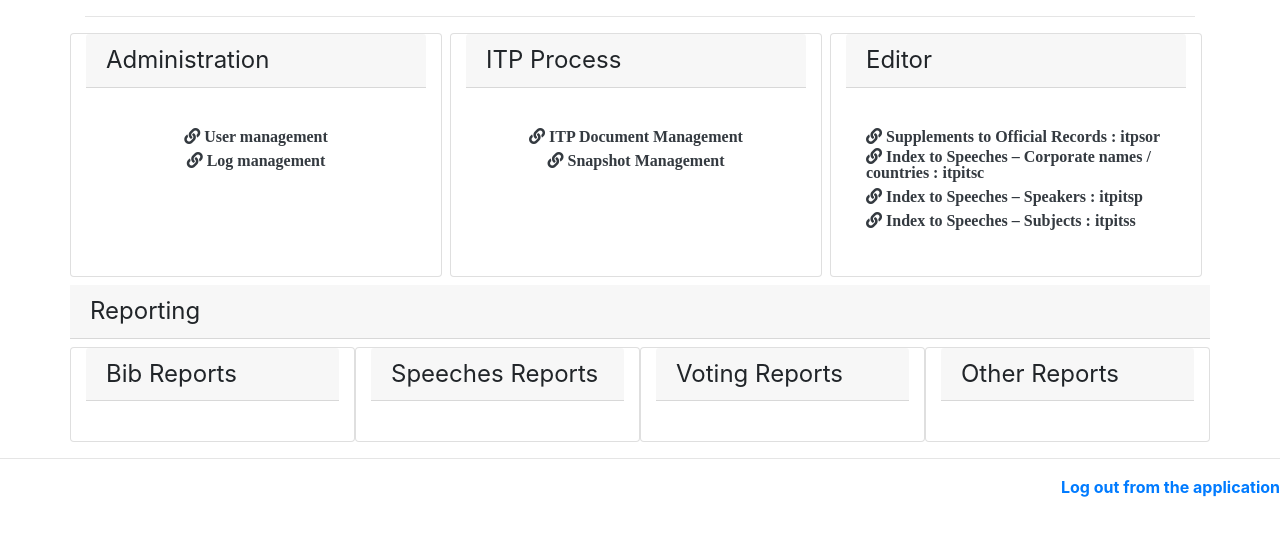
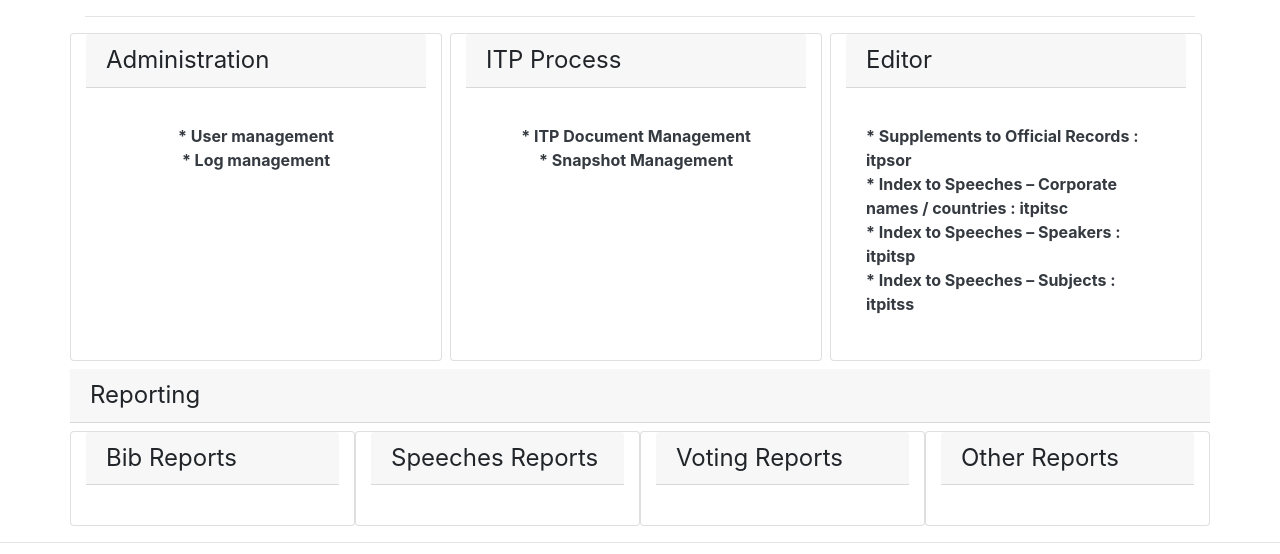
Before and after one commit to dag-hammarskjold-library/itp-process, a Python web app: template app/templates/main.html in a window 1280 px wide. Shown: the part 158-712 px from the top of the page. Run offline with Jinja, Linux system fonts and the light colour scheme; the template is opened without the code that fills it, so the values that code supplies are empty; some libraries are stand-ins or nearby versions.

Commit message:
some details with the UI fixed as requested by the main user

```diff
--- a/app/templates/main.html
+++ b/app/templates/main.html
@@ -13,8 +13,8 @@
             </div>
             <div class="card-body">
                 <ul class="list-unstyled mt-3 mb-4 text-center font-weight-bold">
-                    <li> <a href="{{url_for('list_users')}}"><span class="text-dark"> <i class="fas fa-link"> User management</i></span></a></li>
-                    <li> <a href="{{url_for('administration')}}"><span class="text-dark"><i class="fas fa-link"> Log management</i></span></a></li>
+                    <li> <a href="{{url_for('list_users')}}"><span class="text-dark"> * User management</span></a></li>
+                    <li> <a href="{{url_for('administration')}}"><span class="text-dark">* Log management </span></a></li>
 
                 </ul>
             </div>
@@ -25,8 +25,8 @@
             </div>
             <div class="card-body">
                 <ul class="list-unstyled mt-3 mb-4 text-center font-weight-bold">
-                    <li> <a href="{{url_for('list_itpp_itps')}}"><span class="text-dark"><i class="fas fa-link">  ITP Document Management</i></span></a></li>
-                    <li> <a href="{{url_for('displaySnapshot')}}"><span class="text-dark"><i class="fas fa-link">  Snapshot Management</i></span></a></li>
+                    <li> <a href="{{url_for('list_itpp_itps')}}"><span class="text-dark">* ITP Document Management</span></a></li>
+                    <li> <a href="{{url_for('displaySnapshot')}}"><span class="text-dark">* Snapshot Management</span></a></li>
                 </ul>
             </div>
         </div>
@@ -36,10 +36,10 @@
                 </div>
                 <div class="card-body">
                     <ul class="list-unstyled mt-3 mb-4 text-left font-weight-bold">
-                        <li> <a href="{{url_for('itpp_itpsor',offset=0)}}"><span class="text-dark"><i class="fas fa-link">  Supplements to Official Records : itpsor </i></span></a></li>
-                        <li> <a href="{{url_for('itpp_itpitsc',offset=0)}}" ><span class="text-dark"><i class="fas fa-link">  Index to Speeches – Corporate names / countries : itpitsc</i></span></a></li>
-                        <li> <a href="{{url_for('itpp_itpitsp',offset=0)}}" ><span class="text-dark"><i class="fas fa-link">  Index to Speeches – Speakers : itpitsp </i></span></a></li>
-                        <li> <a href="{{url_for('itpp_itpitss',offset=0)}}" ><span class="text-dark"><i class="fas fa-link">  Index to Speeches – Subjects : itpitss </i></span></a></li>
+                        <li> <a href="{{url_for('itpp_itpsor',offset=0)}}"><span class="text-dark">* Supplements to Official Records : itpsor </span></a></li>
+                        <li> <a href="{{url_for('itpp_itpitsc',offset=0)}}" ><span class="text-dark">* Index to Speeches – Corporate names / countries : itpitsc</span></a></li>
+                        <li> <a href="{{url_for('itpp_itpitsp',offset=0)}}" ><span class="text-dark">* Index to Speeches – Speakers : itpitsp </span></a></li>
+                        <li> <a href="{{url_for('itpp_itpitss',offset=0)}}" ><span class="text-dark">* Index to Speeches – Subjects : itpitss </span></a></li>
                     </ul>
                 </div>
         </div>
@@ -56,10 +56,10 @@
                     </div>
                     <div class="card-body">
                         {% for report in reports %}
-                        <ul class="">
+                        <ul class="list-unstyled mt-3 mb-4 text-left font-weight-bold">
                             <!-- Implement the loop for generating the links for the reports -->
                             {% if report.category=="BIB" %}
-                            <li> <a href="{{url_for('get_report_by_id',name=report.name)}}" target="_self"><span class="text-dark"> <i class="fas fa-link">  {{report.title}}</i></span></a></li>
+                            <li> <a href="{{url_for('get_report_by_id',name=report.name)}}" target="_blank"><span class="text-dark"> * {{report.title}} </span></a></li>
                             {% endif %}
                         </ul>
                         {% endfor %}
@@ -74,10 +74,10 @@
                     </div>
                     <div class="card-body">
                         {% for report in reports %}
-                        <ul class="">
+                        <ul class="list-unstyled mt-3 mb-4 text-left font-weight-bold">
                             <!-- Implement the loop for generating the links for the reports -->
                             {% if report.category=="SPEECH" %}
-                            <li> <a href="{{url_for('get_report_by_id',name=report.name)}}" target="_self"><span class="text-dark"> <i class="fas fa-link">  {{report.title}}</i></span></a></li>
+                            <li> <a href="{{url_for('get_report_by_id',name=report.name)}}" target="_blank"><span class="text-dark"> * {{report.title}}</span></a></li>
                             {% endif %}
                         </ul>
                         {% endfor %}
@@ -92,10 +92,10 @@
                     </div>
                     <div class="card-body">
                         {% for report in reports %}
-                        <ul class="">
+                        <ul class="list-unstyled mt-3 mb-4 text-left font-weight-bold">
                             <!-- Implement the loop for generating the links for the reports -->
                             {% if report.category=="VOTING" %}
-                            <li> <a href="{{url_for('get_report_by_id',name=report.name)}}" target="_self"><span class="text-dark"> <i class="fas fa-link">  {{report.title}}</i></span></a></li>
+                            <li> <a href="{{url_for('get_report_by_id',name=report.name)}}" target="_blank"><span class="text-dark"> * {{report.title}}</span></a></li>
                             {% endif %}
                         </ul>
                         {% endfor %}
@@ -110,10 +110,10 @@
                     </div>
                     <div class="card-body">
                         {% for report in reports %}
-                        <ul class="">
+                        <ul class="list-unstyled mt-3 mb-4 text-left font-weight-bold">
                             <!-- Implement the loop for generating the links for the reports -->
                             {% if report.category=="OTHER" %}
-                            <li> <a href="{{url_for('get_report_by_id',name=report.name)}}" target="_self"><span class="text-dark"> <i class="fas fa-link">  {{report.title}}</i></span></a></li>
+                            <li> <a href="{{url_for('get_report_by_id',name=report.name)}}" target="_blank"><span class="text-dark"> * {{report.title}}</span></a></li>
                             {% endif %}
                         </ul>
                         {% endfor %}
```
Also changed, not shown: 2 other files.
